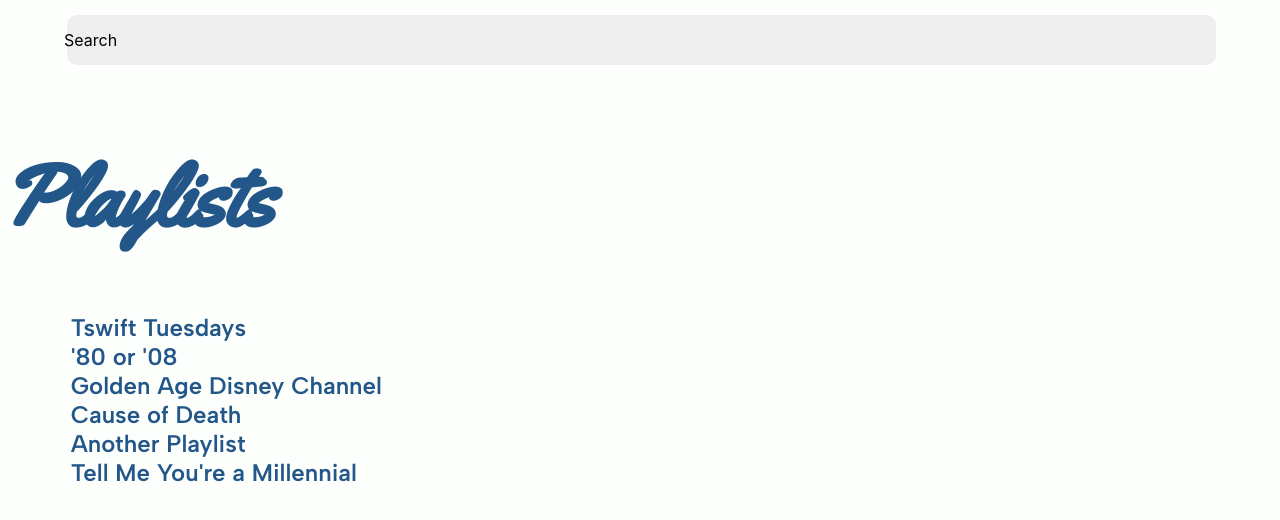
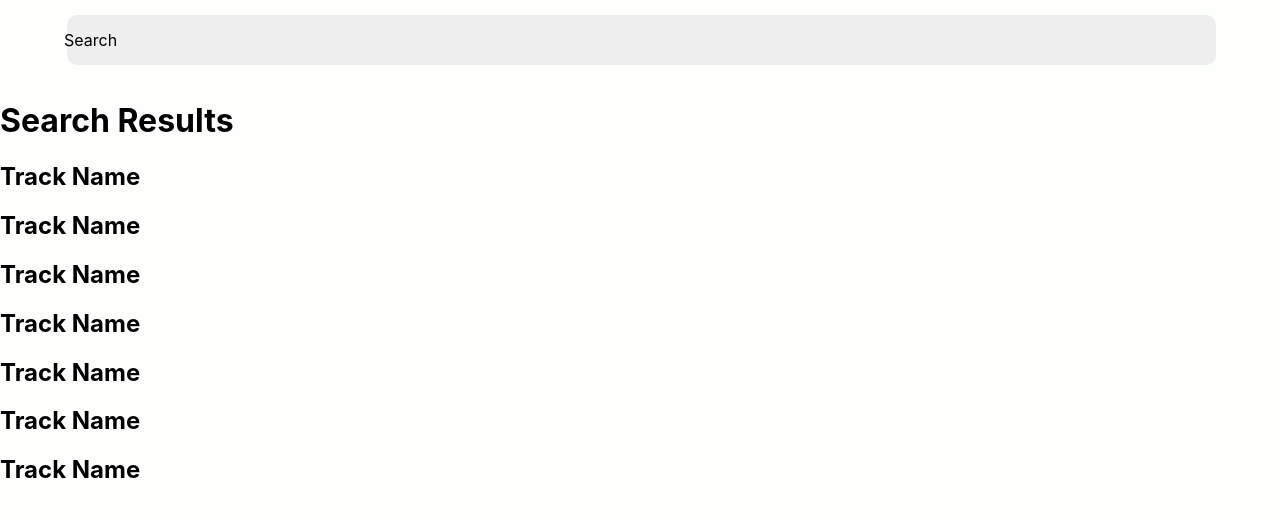
Before and after one commit to jnickolin/jammming, a React (Create React App) app: page / in a window 1280 px wide. Shown: the top 520 px of the page. Built offline with nearby package versions, Linux system fonts and the light colour scheme.

Commit message:
Added track data array and temporary data.

```diff
--- a/src/App.js
+++ b/src/App.js
@@ -1,12 +1,12 @@
-import PlaylistNav from './PlaylistNav/PlaylistNav.js';
 import SearchBar from './SearchBar/SearchBar.js';
+import SearchResults from './SearchResults/SearchResults.js';
 import './App.css';
 
 function App() {
   return (
     <div>
       <SearchBar />
-      <PlaylistNav />
+      <SearchResults />
     </div>
   );
 }
--- /dev/null
+++ b/src/SearchResults/SearchResults.js
@@ -0,0 +1,22 @@
+import React from 'react';
+import styles from './SearchResults.module.css';
+
+function SearchResults() {
+    const resultTracks = ['This is Me', 'Push It to the Limit', 'Breaking Free', 'What Dreams Are Made Of', 'Bet on It', 'Best of Both Worlds', 'Cory in the House'];
+    const resultsList = resultTracks.map(track => {
+        return (
+            <div>
+                <h2>Track Name</h2>
+            </div>
+        )
+    });
+
+    return (
+        <div>
+            <h1 className={styles.headline}>Search Results</h1>
+            {resultsList}
+        </div>
+    );
+}
+
+export default SearchResults;
--- a/src/Track/Track.js
+++ b/src/Track/Track.js
@@ -5,6 +5,8 @@ function Track() {
     return (
         <div className={styles.trackContainer}>
             <img src='./album-art-temp.png' alt='album art'/>
+            <h2>Bet On It</h2>
+            <p>Troy</p>
         </div>
     );
 }
```
Also changed, not shown: src/Track/TrackData.js (added, +34 -0 lines), src/SearchResults/SearchResults.module.css (added).
